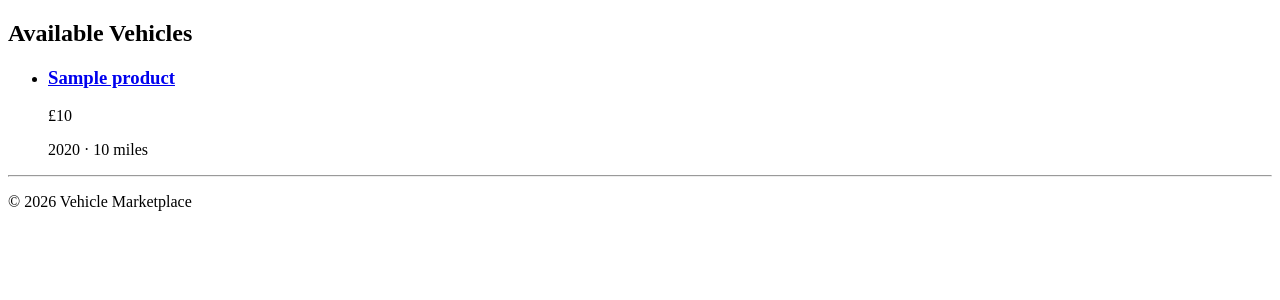
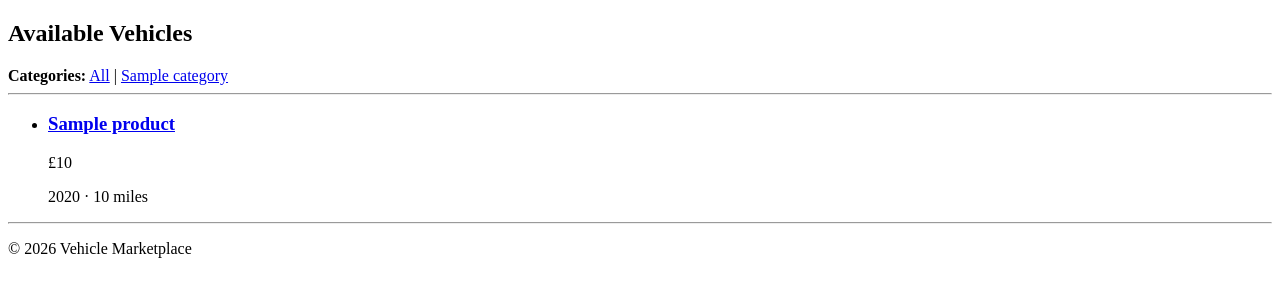
Before and after one commit to thomasfitz24/P4-thomas-vehicle-marketplace, a Django app: template products/templates/products/product_list.html in a window 1280 px wide. Shown: the part 82-382 px from the top of the page. Run offline with Django 5.2, Linux system fonts and the light colour scheme; the template is opened without the code that fills it: most values are stand-ins (such as "Sample title", 1, 10 or a date in 2020).

Commit message:
Add category filtering to product listings

```diff
--- a/products/templates/products/product_list.html
+++ b/products/templates/products/product_list.html
@@ -4,6 +4,19 @@
 
 {% block content %}
 <h2>Available Vehicles</h2>
+
+<nav>
+    <strong>Categories:</strong>
+    <a href="{% url 'products:product_list' %}">All</a>
+    {% for category in categories %}
+        |
+        <a href="?category={{ category.slug }}">
+            {{ category.name }}
+        </a>
+    {% endfor %}
+</nav>
+
+<hr>
 
 {% if products %}
     <ul>
@@ -20,6 +33,6 @@
         {% endfor %}
     </ul>
 {% else %}
-    <p>No products available.</p>
+    <p>No products available in this category.</p>
 {% endif %}
 {% endblock %}
--- a/products/views.py
+++ b/products/views.py
@@ -5,9 +5,15 @@ from .models import Product, Category
 def product_list(request):
     products = Product.objects.filter(is_available=True)
     categories = Category.objects.all()
+
+    category_slug = request.GET.get("category")
+    if category_slug:
+        products = products.filter(category__slug=category_slug)
+
     context = {
         "products": products,
         "categories": categories,
+        "current_category": category_slug,
     }
     return render(request, "products/product_list.html", context)
 
```
